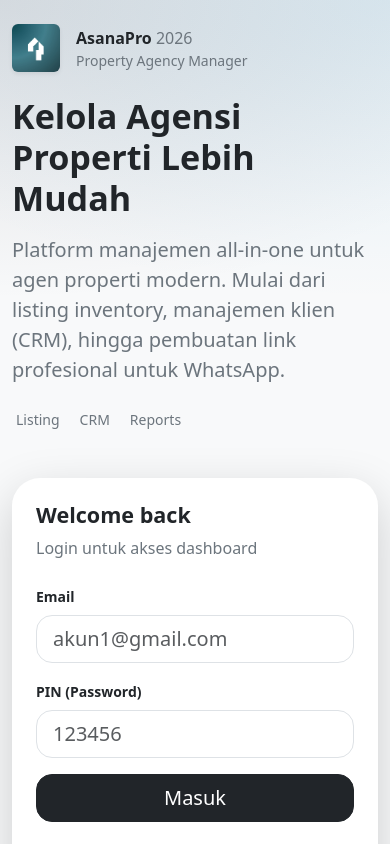
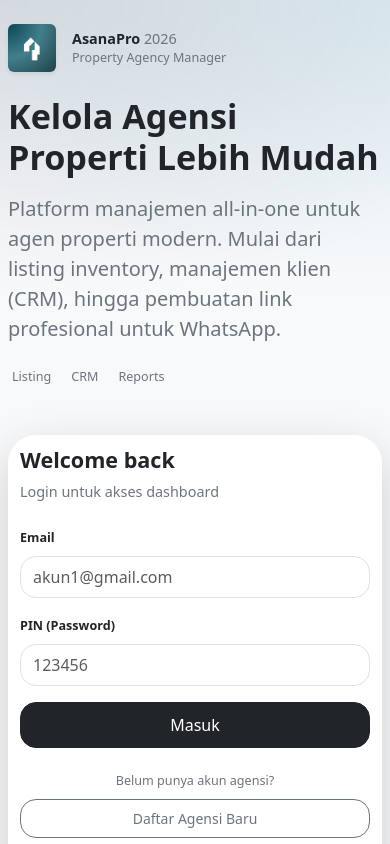
Before and after one commit to wishmhndr/asanapro, a Next.js app: page / in a window 390 px wide. Shown: the top 844 px of the page. Built offline with nearby package versions, Linux system fonts and the light colour scheme; no server answers.

Commit message:
Fix Mobile Responsive

```diff
--- a/src/app/actions.ts
+++ b/src/app/actions.ts
@@ -75,14 +75,14 @@ export async function loginAgent(prevState: any, formData: FormData) {
         const token = await new SignJWT({ userId: user.id, email: user.email })
             .setProtectedHeader({ alg: 'HS256' })
             .setIssuedAt()
-            .setExpirationTime('7d')
+            .setExpirationTime('365d')
             .sign(SECRET_KEY);
 
         (await cookies()).set('session', token, {
             httpOnly: true,
             secure: process.env.NODE_ENV === 'production',
-            maxAge: 60 * 60 * 24 * 7, // 7 days
-            expires: new Date(Date.now() + 60 * 60 * 24 * 7 * 1000),
+            maxAge: 60 * 60 * 24 * 365, // 1 year
+            expires: new Date(Date.now() + 60 * 60 * 24 * 365 * 1000),
             path: '/',
             sameSite: 'lax',
         })
@@ -716,14 +716,14 @@ export async function verifyOTP(prevState: any, formData: FormData) {
         const token = await new SignJWT({ userId: user.id, email: user.email })
             .setProtectedHeader({ alg: 'HS256' })
             .setIssuedAt()
-            .setExpirationTime('7d')
+            .setExpirationTime('365d')
             .sign(SECRET_KEY);
 
         (await cookies()).set('session', token, {
             httpOnly: true,
             secure: process.env.NODE_ENV === 'production',
-            maxAge: 60 * 60 * 24 * 7, // 7 days
-            expires: new Date(Date.now() + 60 * 60 * 24 * 7 * 1000),
+            maxAge: 60 * 60 * 24 * 365, // 1 year
+            expires: new Date(Date.now() + 60 * 60 * 24 * 365 * 1000),
             path: '/',
             sameSite: 'lax',
         });
--- a/src/app/app/crm/page.tsx
+++ b/src/app/app/crm/page.tsx
@@ -61,9 +61,9 @@ export default function CrmPage() {
     if (loading) return <div className="p-4 text-secondary">Memuat data klien...</div>;
 
     return (
-        <>
+        <div className="px-0">
             <div className="ap-card card border-0 shadow-sm">
-                <div className="card-body p-4">
+                <div className="card-body p-3 p-md-4">
                     <div className="d-flex align-items-center gap-2 flex-wrap">
                         <div className="fw-semibold">CRM</div>
                         <div className="ms-auto">
@@ -147,6 +147,6 @@ export default function CrmPage() {
                     </div>
                 </div>
             </div>
-        </>
+        </div>
     );
 }
--- a/src/app/app/listing/actions.ts
+++ b/src/app/app/listing/actions.ts
@@ -69,5 +69,5 @@ export async function addProperty(prevState: any, formData: FormData) {
 
     revalidatePath('/app/listing')
     revalidatePath('/app/dashboard')
-    redirect('/app/listing')
+    return { success: true, message: 'Properti berhasil ditambahkan' }
 }
--- a/src/app/app/reports/page.tsx
+++ b/src/app/app/reports/page.tsx
@@ -57,7 +57,7 @@ export default function ReportsPage() {
     const { props, clients, reports } = data;
 
     return (
-        <div className="d-grid gap-3">
+        <div className="d-grid gap-3 px-0">
 
             {/* HEADER */}
             <div className="ap-card card border-0 shadow-sm">
--- a/src/app/globals.css
+++ b/src/app/globals.css
@@ -5,7 +5,8 @@
 
 body {
   font-family: system-ui, -apple-system, Segoe UI, Roboto, Ubuntu, Cantarell, Noto Sans, sans-serif;
-  background-color: #f8f9fa; /* bg-light */
+  background-color: #f8f9fa;
+  /* bg-light */
 }
 
 .ap-card {
@@ -88,3 +89,136 @@ body {
 .ap-mono {
   font-family: ui-monospace, SFMono-Regular, Menlo, Monaco, Consolas, "Liberation Mono", "Courier New", monospace;
 }
+
+/* Mobile responsive fixes */
+@media (max-width: 991.98px) {
+  .container {
+    max-width: 100%;
+    padding-left: 0.75rem;
+    padding-right: 0.75rem;
+  }
+
+  .ap-main {
+    padding-left: 0;
+    padding-right: 0;
+  }
+
+  /* Ensure cards don't overflow */
+  .ap-card {
+    margin-left: 0;
+    margin-right: 0;
+  }
+
+  /* Table responsive improvements */
+  .table-responsive {
+    margin-left: -0.75rem;
+    margin-right: -0.75rem;
+    padding-left: 0.75rem;
+    padding-right: 0.75rem;
+    overflow-x: auto;
+    -webkit-overflow-scrolling: touch;
+  }
+
+  /* Prevent text overflow */
+  .text-truncate {
+    max-width: 100%;
+  }
+
+  /* Better button spacing on mobile */
+  .btn-group-mobile {
+    width: 100%;
+  }
+
+  .btn-group-mobile .btn {
+    flex: 1;
+  }
+}
+
+/* Extra small devices (phones, less than 576px) */
+@media (max-width: 575.98px) {
+  body {
+    font-size: 0.9rem;
+  }
+
+  .container {
+    padding-left: 0.5rem;
+    padding-right: 0.5rem;
+  }
+
+  /* Reduce card padding on very small screens */
+  .card-body {
+    padding: 0.75rem !important;
+  }
+
+  /* Smaller font sizes for headers */
+  .fs-5 {
+    font-size: 1rem !important;
+  }
+
+  .fs-1 {
+    font-size: 1.75rem !important;
+  }
+
+  /* Better form control sizing */
+  .form-control-lg,
+  .form-select-lg {
+    font-size: 1rem;
+    padding: 0.5rem 0.75rem;
+  }
+
+  /* Adjust button sizes */
+  .btn {
+    padding: 0.5rem 0.75rem;
+    font-size: 0.875rem;
+  }
+
+  .btn-lg {
+    padding: 0.625rem 1rem;
+    font-size: 1rem;
+  }
+
+  /* Table improvements */
+  .table {
+    font-size: 0.75rem;
+  }
+
+  .table th,
+  .table td {
+    padding: 0.5rem 0.25rem;
+  }
+
+  /* Badge sizing */
+  .badge {
+    font-size: 0.7rem;
+    padding: 0.25em 0.5em;
+  }
+
+  /* Modal adjustments */
+  .modal-dialog {
+    margin: 0.5rem;
+  }
+
+  .modal-body {
+    padding: 1rem;
+  }
+
+  /* Bottom nav spacing */
+  .ap-bottom-nav {
+    padding-bottom: env(safe-area-inset-bottom);
+  }
+
+  /* Prevent horizontal scroll */
+  body {
+    overflow-x: hidden;
+  }
+
+  .row {
+    margin-left: -0.5rem;
+    margin-right: -0.5rem;
+  }
+
+  .row>* {
+    padding-left: 0.5rem;
+    padding-right: 0.5rem;
+  }
+}
```
Also changed, not shown: src/app/app/dashboard/page.tsx (+6 -6 lines), src/app/app/layout.tsx (+10 -9 lines), src/app/app/listing/add-property-modal.tsx (+18 -0 lines).
